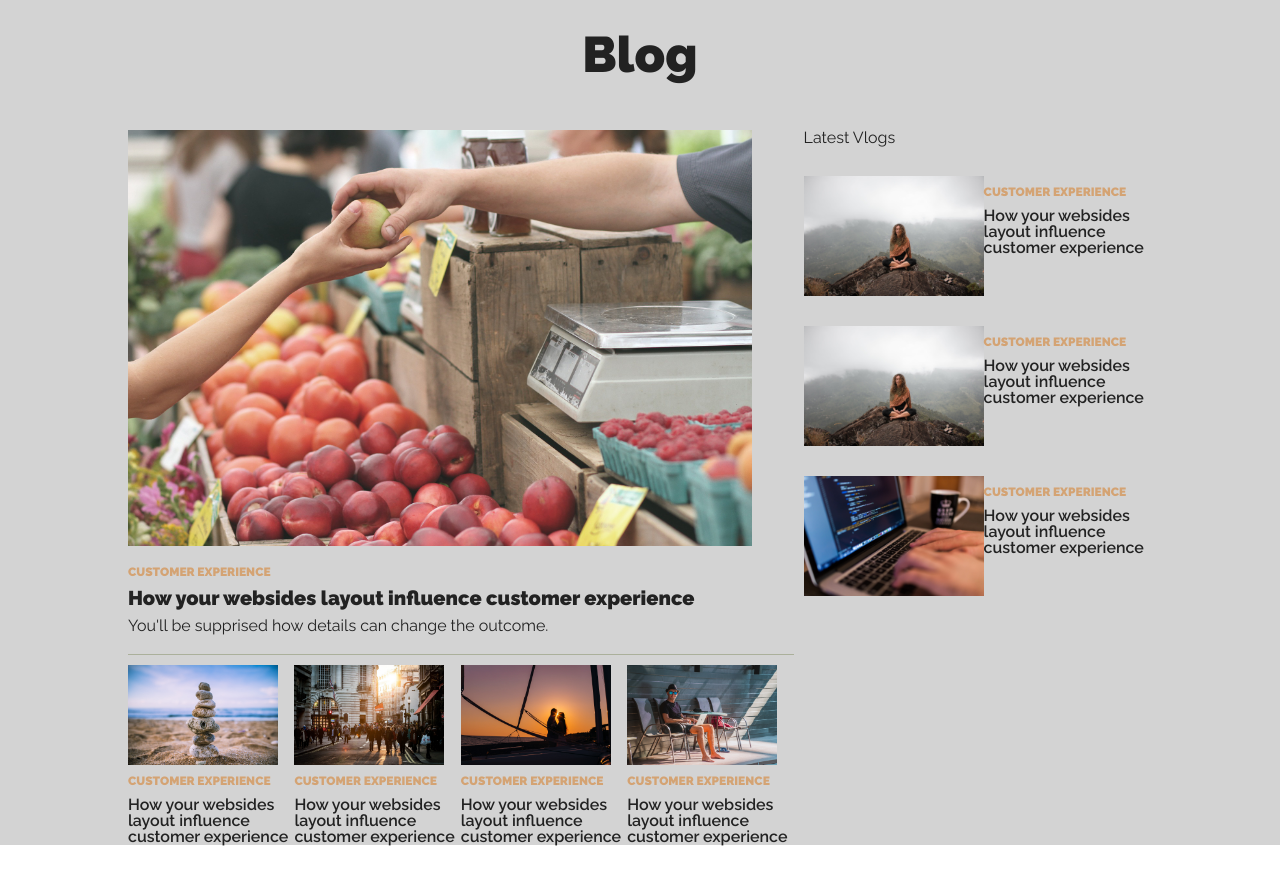
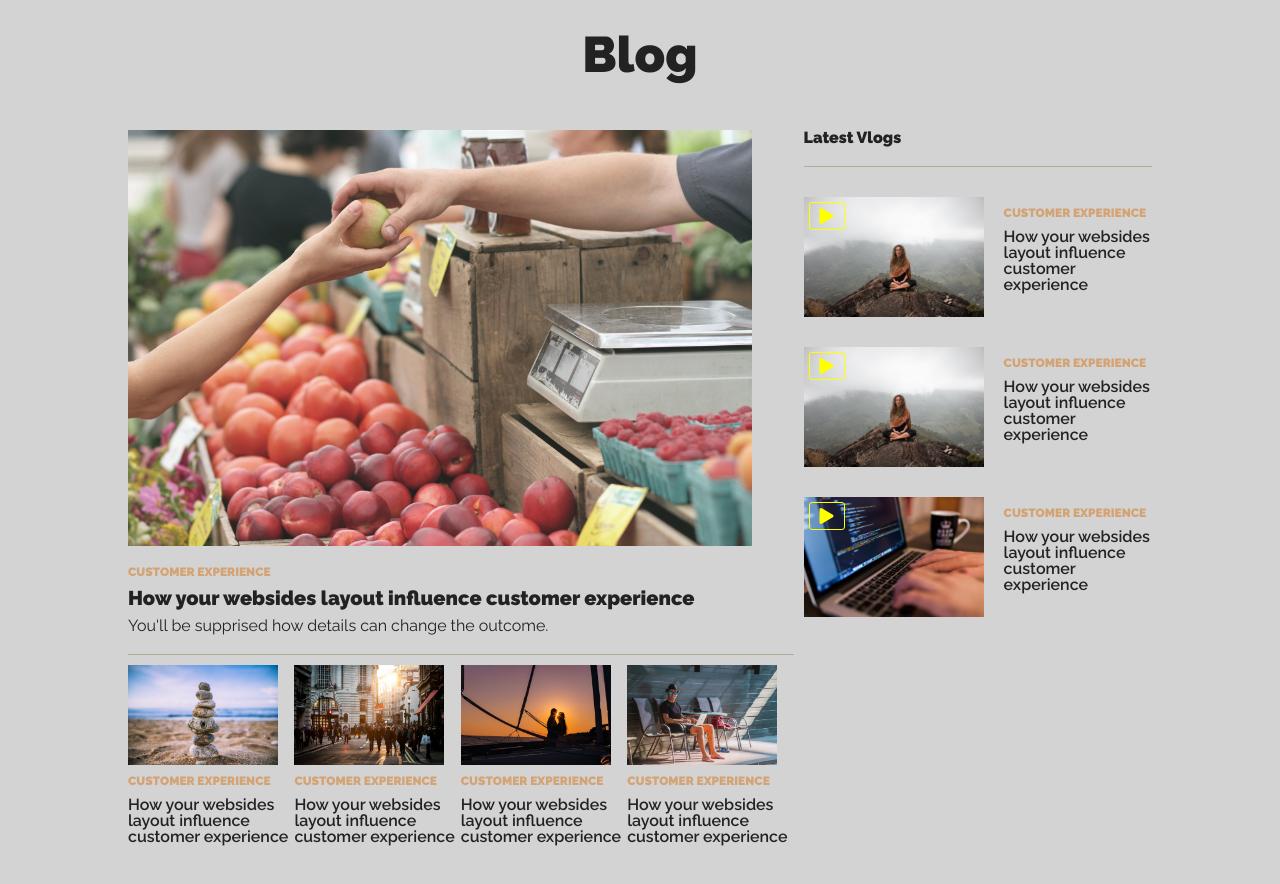
Before and after one commit to WandaSzmuc/practice-project, a plain HTML site: page index.html in a window 1280 px wide. Shown: the part 1620-2504 px from the top of the page. Before the commit the page ends 2466 px from the top, so only its background shows below. Drawn offline with Linux system fonts and the light colour scheme.

Commit message:
blog update

```diff
--- a/style/style.css
+++ b/style/style.css
@@ -239,6 +239,8 @@ font-family: "Font Awesome 5 Free";
       font-size: 50px;
   }
 
+
+
   /* blog */
   .blog{
     background-color: lightgray;
@@ -247,9 +249,11 @@ font-family: "Font Awesome 5 Free";
     justify-content: center;
     flex-direction: column;
 
+
 }
   .all_elements{
       display: flex;
+      padding-bottom: 70px;
   }
 
 
@@ -307,9 +311,34 @@ font-family: "Font Awesome 5 Free";
   .vlog{
       display: flex;
       margin: 30px 0;
+      position: relative;
+  }
+
+  .vlog::before{
+    font-family: "Font Awesome 5 Free";
+    font-weight: 600;
+    content: "\f04b";
+    color: yellow;
+    border: 1px solid yellow;
+    padding: 5px 10px;
+    top: 1;
+    left: 1;
+    z-index: 1;
+    margin: 5px 0 0 5px;
+    position: absolute;
+    border-radius: 3px;
   }
 
   .vlog img{
       width: 220px;
       height: 120px;
   }
+
+  .vlog_videos{
+      font-weight: 900;
+      padding-bottom: 20px;
+      border-bottom: 1px solid var(--secondary-color-darker);
+  }
+  .vlog_description{
+      margin-left: 20px;
+  }
```
